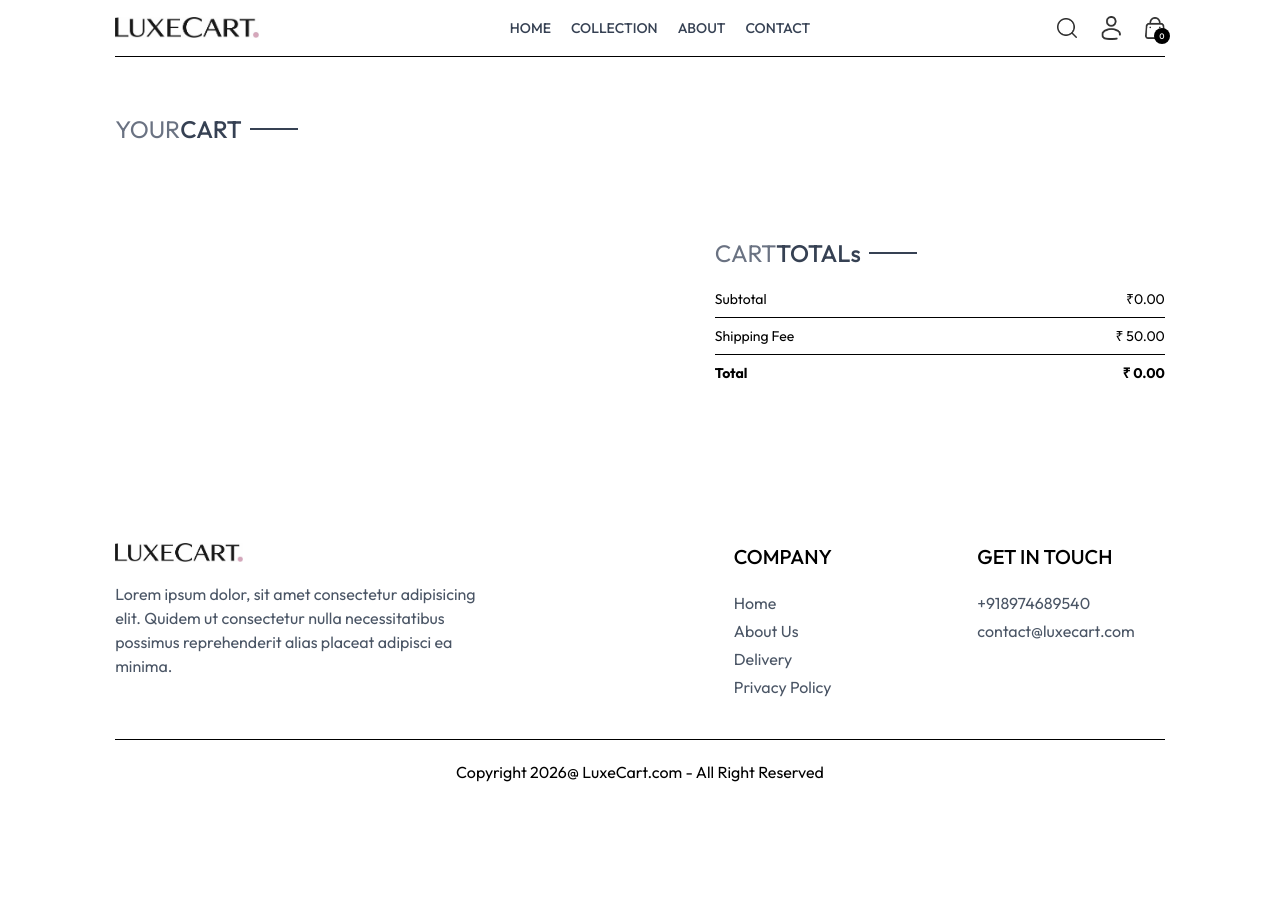
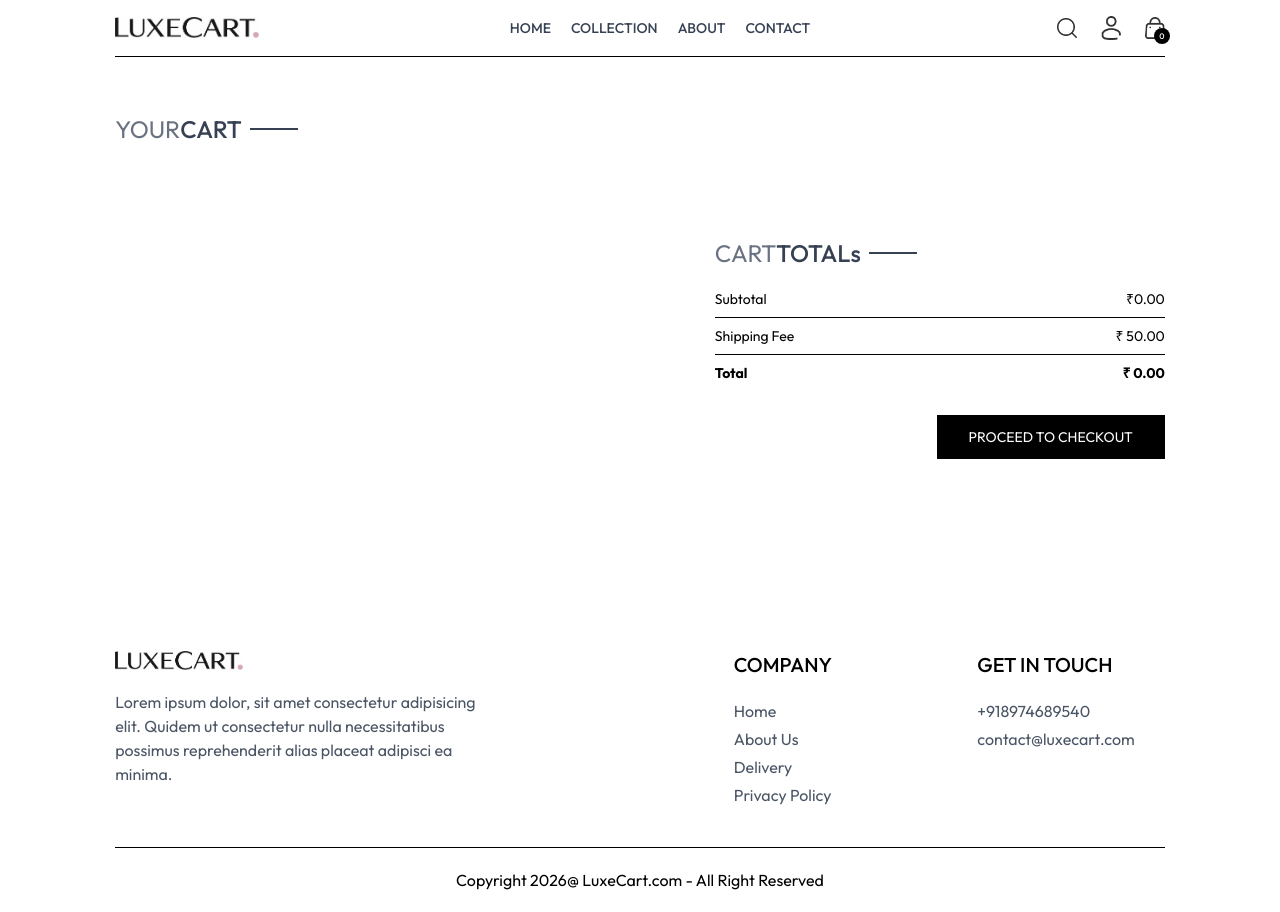
Before and after one commit to anushka44-bot/LuxeCart, a React (Vite) app in the folder frontend/: page /cart in a window 1280 px wide. Before the commit the page ends 804 px from the top, so only its background shows below. Built offline with nearby package versions, Linux system fonts and the light colour scheme.

Commit message:
button to add

```diff
--- a/frontend/src/context/ShopContext.jsx
+++ b/frontend/src/context/ShopContext.jsx
@@ -1,6 +1,7 @@
 import { createContext, useEffect, useState } from "react";
 import { products } from "../assets/frontend_assets/assets";
 import { toast } from "react-toastify";
+import { useNavigate } from "react-router-dom";
 
 export const ShopContext = createContext();
 
@@ -10,6 +11,7 @@ const ShopContextProvider = (props) => {
   const [search, setSearch] = useState("");
   const [showSearch, setShowSearch] = useState(false);
   const [cartItems, setCartItems] = useState({});
+  const navigate = useNavigate();
 
   const addToCart = async (itemId, size) => {
     if (!size) {
@@ -79,6 +81,7 @@ const ShopContextProvider = (props) => {
     getCartCount,
     updateQuantity,
     getCartAmount,
+    navigate,
   };
 
   return <ShopContext value={value}>{props.children}</ShopContext>;
--- a/frontend/src/pages/Cart.jsx
+++ b/frontend/src/pages/Cart.jsx
@@ -5,7 +5,7 @@ import { assets } from "../assets/frontend_assets/assets";
 import CartTotal from "../components/CartTotal";
 
 const Cart = () => {
-  const { products, currency, cartItems, updateQuantity } =
+  const { products, currency, cartItems, updateQuantity, navigate } =
     useContext(ShopContext);
   const [cartData, setCartData] = useState([]);
 
@@ -90,6 +90,14 @@ const Cart = () => {
       <div className="flex justify-end my-20">
         <div className="w-full sm:w-[450px]">
           <CartTotal />
+          <div className="w-full text-end">
+            <button
+              onClick={() => navigate("/place-order")}
+              className="bg-black text-white text-sm my-8 px-8 py-3"
+            >
+              PROCEED TO CHECKOUT
+            </button>
+          </div>
         </div>
       </div>
     </div>
```
